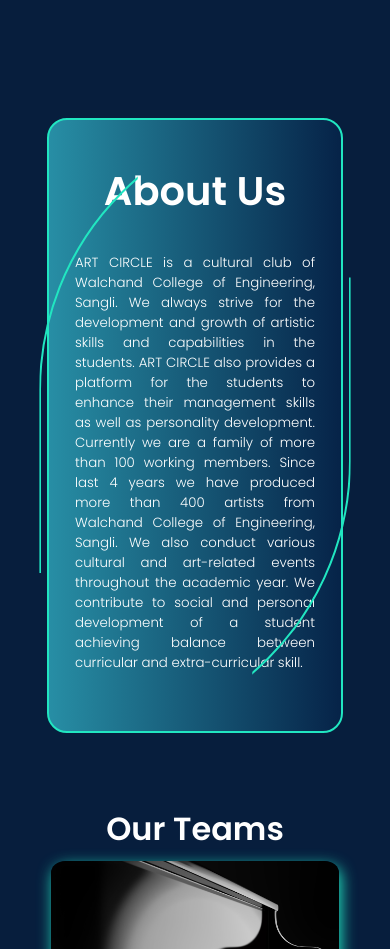
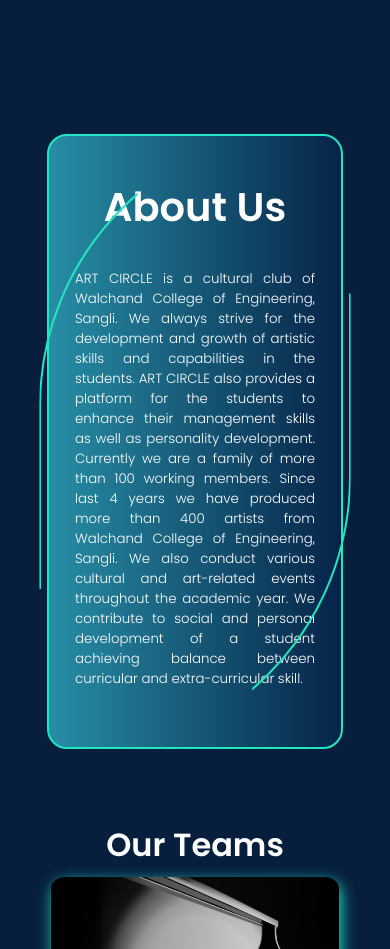
Before and after one commit to wce-artcircle/wceartc-website, a React (Create React App) app in the folder Frontend/: page / in a window 390 px wide. Shown: the part 843-1792 px from the top of the page. Built offline with nearby package versions, Linux system fonts and the light colour scheme.

Commit message:
about-us error resolved

```diff
--- a/Frontend/src/components/about/about.css
+++ b/Frontend/src/components/about/about.css
@@ -106,9 +106,6 @@
     .about{
         width: 95%;
         height: 48rem;
-
-        /* margin: rem; */
-        /* overflow: scroll; */
         background-image: linear-gradient(to left, #062348, #278EA5 );
         align-items: center;
         /* border-radius: 280px 20px 280px 20px; */
@@ -120,48 +117,11 @@
         padding-left: 40px;
         padding-top: 80px;
         border: 2px solid #21E6C1;
-        /* &:hover {
-            filter: contrast(1.1);
-        }
+        margin-top: 1rem;
 
-        &:active {
-            filter: contrast(0.9);
-        }
-        &::before,
-        &::after {
-            content: "";
-            position: absolute;
-            top: -10px;
-            left: -10px;
-            right: -10px;
-            bottom: -10px;
-            border: 2px solid #21E6C1;
-            transition: all 1s;
-            animation: clippath 10s infinite linear;
-            /* border-radius: 280px 20px 280px 20px; */
-        /* }
-
-        &::after {
-            animation: clippath 10s infinite -5s linear;
-        } */
 
     }
-    /* @keyframes clippath {
-        0%,
-        100% {
-            clip-path: inset(0 0 95% 0);
-        }
 
-        25% {
-            clip-path: inset(0 95% 0 0);
-        }
-        50% {
-            clip-path: inset(95% 0 0 0);
-        }
-        75% {
-            clip-path: inset(0 0 0 95%);
-        }
-    } */
     .about-img{
         display: flex;
         display: none;
```
